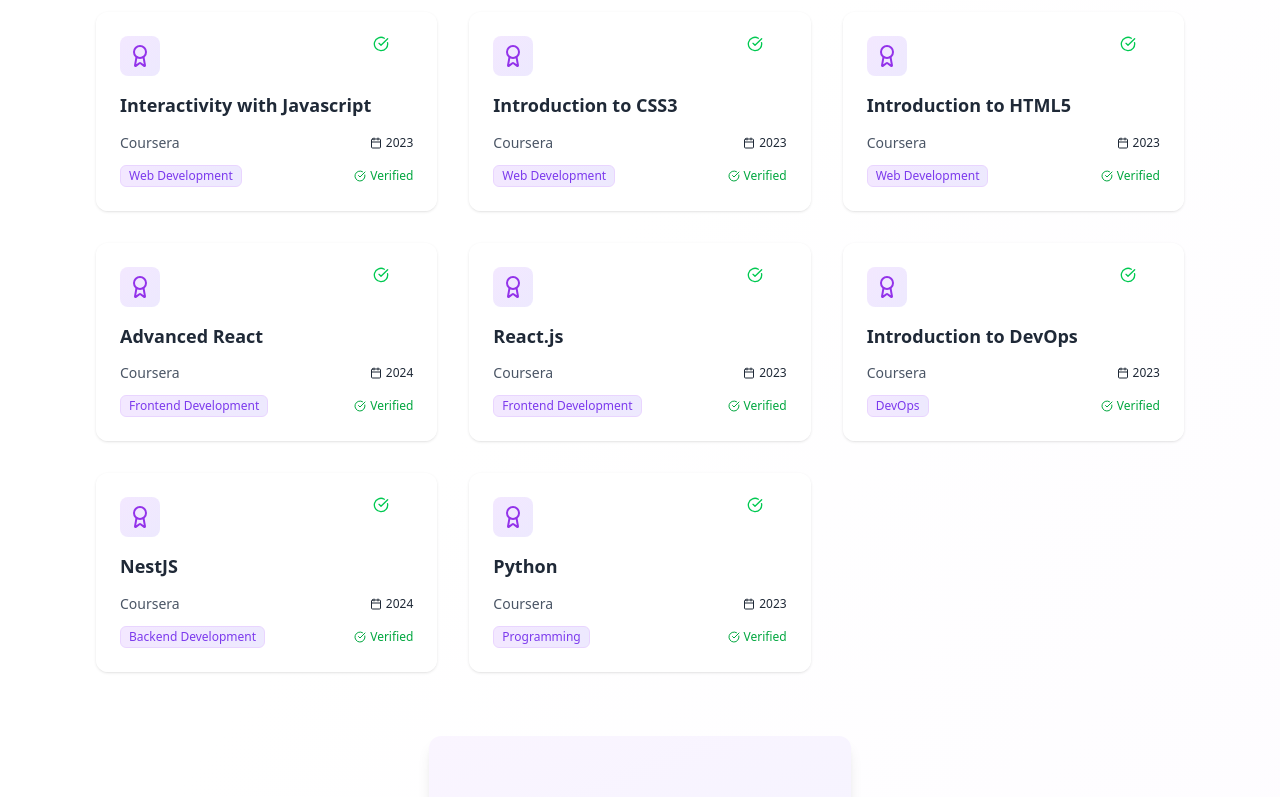
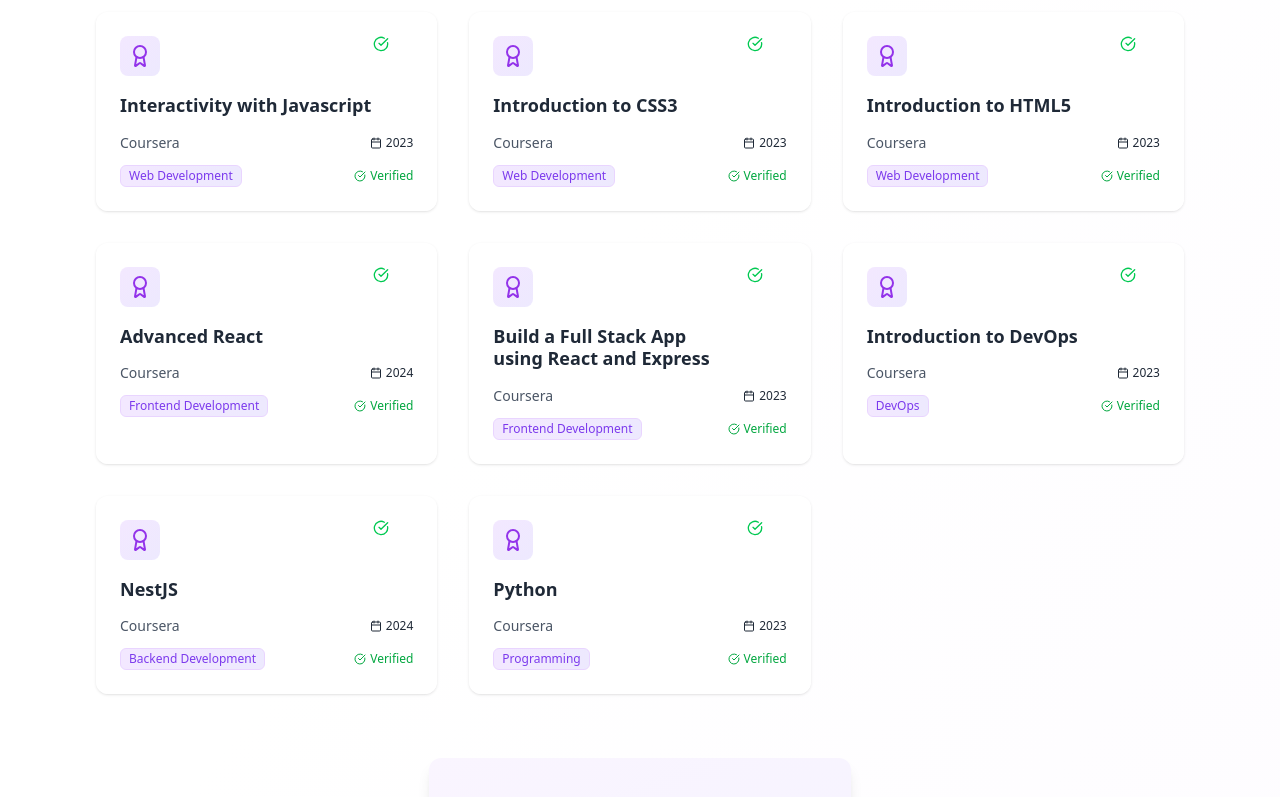
Before and after one commit to bennanimohammed/portfolio, a Next.js app: page / in a window 1280 px wide. Shown: the part 7471-8268 px from the top of the page. Built offline with nearby package versions, Linux system fonts and the light colour scheme.

Commit message:
latest version

```diff
--- a/src/components/certificates.tsx
+++ b/src/components/certificates.tsx
@@ -11,6 +11,7 @@ export function Certificates() {
       category: "Cloud Computing",
       year: "2024",
       verified: true,
+      link: "https://www.coursera.org/account/accomplishments/records/GM3U3NNTSXG7"
     },
     {
       title: "Introduction to Cybersecurity Tools & Cybersecurity Attacks",
@@ -18,6 +19,7 @@ export function Certificates() {
       category: "Cybersecurity",
       year: "2024",
       verified: true,
+      link: "https://www.coursera.org/account/accomplishments/records/ACWUX5VBXJ4Y"
     },
     {
       title: "Docker",
@@ -25,6 +27,7 @@ export function Certificates() {
       category: "DevOps",
       year: "2023",
       verified: true,
+      link: "https://www.coursera.org/account/accomplishments/records/10KM5R541H2B"
     },
     {
       title: "Interactivity with Javascript",
@@ -32,6 +35,7 @@ export function Certificates() {
       category: "Web Development",
       year: "2023",
       verified: true,
+      link: "https://www.coursera.org/account/accomplishments/records/AT63D8NPCFC8"
     },
     {
       title: "Introduction to CSS3",
@@ -39,6 +43,7 @@ export function Certificates() {
       category: "Web Development",
       year: "2023",
       verified: true,
+      link: "https://www.coursera.org/account/accomplishments/records/JUBR6FR3CMHC"
     },
     {
       title: "Introduction to HTML5",
@@ -46,6 +51,7 @@ export function Certificates() {
       category: "Web Development",
       year: "2023",
       verified: true,
+      link: "https://www.coursera.org/account/accomplishments/records/4XAD2PT72LPE"
     },
     {
       title: "Advanced React",
@@ -53,13 +59,15 @@ export function Certificates() {
       category: "Frontend Development",
       year: "2024",
       verified: true,
+      link: "https://www.coursera.org/account/accomplishments/records/73R3QUJLVSBP"
     },
     {
-      title: "React.js",
+      title: "Build a Full Stack App using React and Express",
       provider: "Coursera",
       category: "Frontend Development",
       year: "2023",
       verified: true,
+      link: "https://www.coursera.org/account/accomplishments/records/TG9ZFZJG4QY6"
     },
     {
       title: "Introduction to DevOps",
@@ -67,6 +75,7 @@ export function Certificates() {
       category: "DevOps",
       year: "2023",
       verified: true,
+      link: "https://www.coursera.org/account/accomplishments/records/QDJWWNHEWPHL"
     },
     {
       title: "NestJS",
@@ -74,6 +83,7 @@ export function Certificates() {
       category: "Backend Development",
       year: "2024",
       verified: true,
+      link: "https://www.coursera.org/account/accomplishments/records/UN25MXYFB276"
     },
     {
       title: "Python",
@@ -81,6 +91,7 @@ export function Certificates() {
       category: "Programming",
       year: "2023",
       verified: true,
+      link: "https://www.coursera.org/account/accomplishments/records/89KJJM9LG7WN"
     },
   ]
 
@@ -138,12 +149,23 @@ export function Certificates() {
                       </div>
                      <div className="flex items-center gap-2">
   {cert.verified && <CheckCircle className="h-4 w-4 text-green-500" />}
+  {cert.link && (
+    <a href={cert.link} target="_blank" rel="noopener noreferrer">
       <ExternalLink className="h-4 w-4 text-muted-foreground opacity-0 group-hover:opacity-100 transition-all duration-300 hover:text-purple-600" />
+    </a>
+  )}
 </div>
                     </div>
+  <a
+    href={cert.link}
+    target="_blank"
+    rel="noopener noreferrer"
+    className="group"
+  >
     <CardTitle className="text-lg leading-tight text-balance group-hover:text-purple-700 transition-colors duration-300">
       {cert.title}
     </CardTitle>
+  </a>
 </CardHeader>
 
                   <CardContent>
```
Lines whose indentation alone changed are shown as unchanged.
